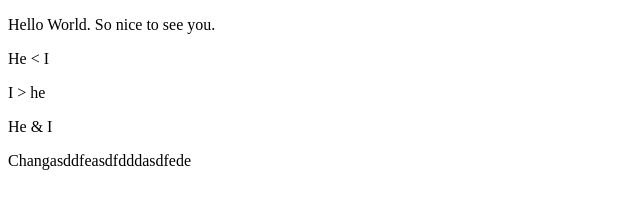
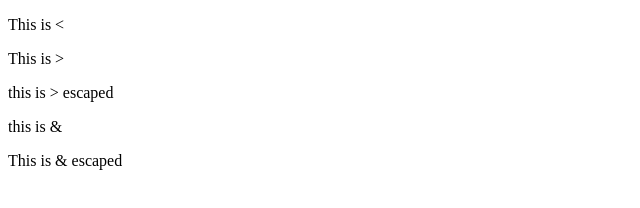
Before and after one commit to silbersteine/custom-processor, a plain HTML site: page GHTest.html in a window 1280 px wide. Shown: the whole page, without its empty margins (0-640 px from the left). Drawn offline with Linux system fonts and the light colour scheme.

Commit message:
Update preprocess.js

```diff
--- a/GHTest.html
+++ b/GHTest.html
@@ -4,10 +4,18 @@
     <title>Hello World</title>
 </head>
 <body>
-    <p>Hello World. So nice to see you.</p>
-    <p>He < I</p>
-	<p>I &gt; he</p>
-	<p>He &amp; I</p>
-    <p>Changasddfeasdfdddasdfede</p>
+    <p>
+        This is &lt;
+    </p>
+    <p>
+        This is >
+    </p>
+    <p> this is &gt; escaped</p>
+    <p>
+        this is &
+    </p>
+    <p>
+        This is &amp; escaped
+    </p>
 </body>
 </html>
```
Also changed, not shown: api/preprocess.js (+11 -9 lines).
